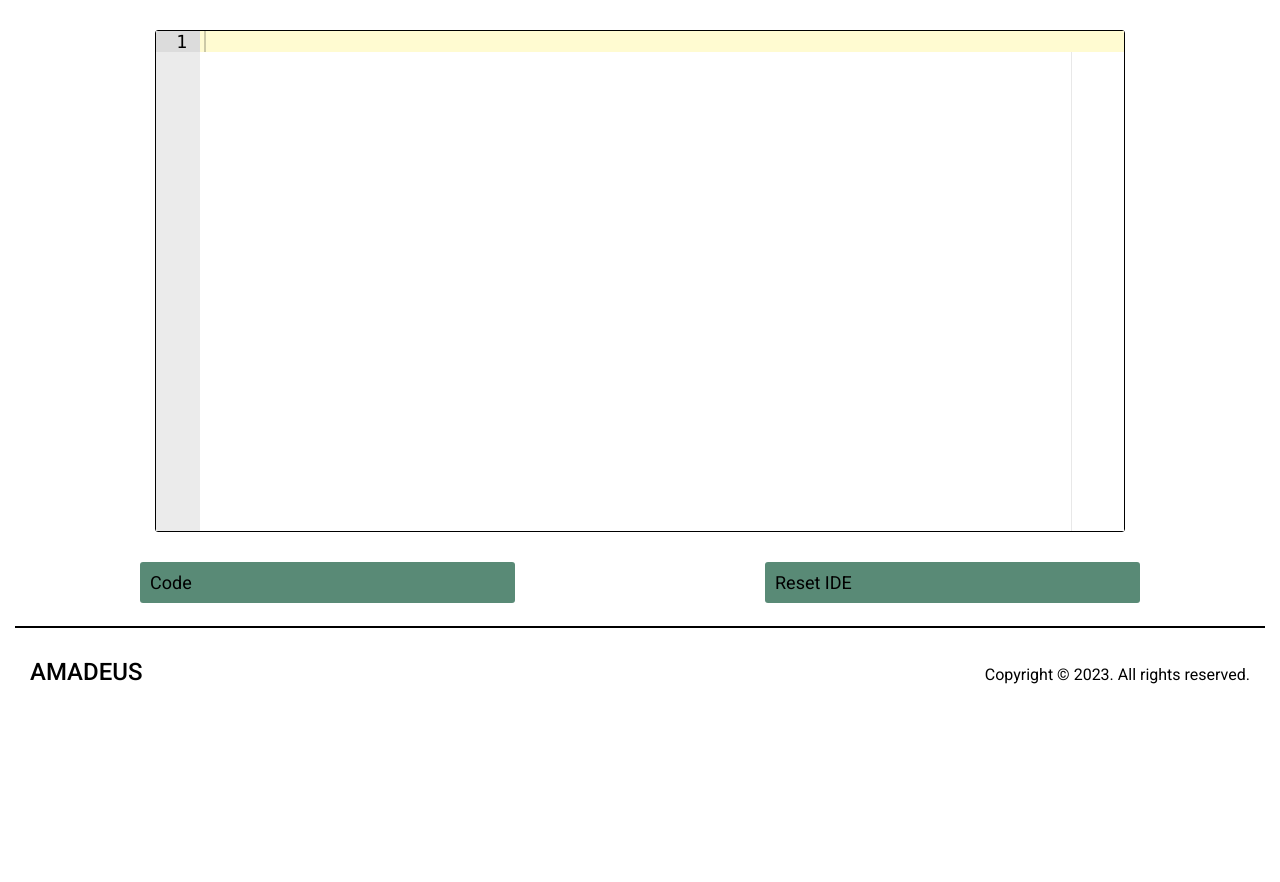
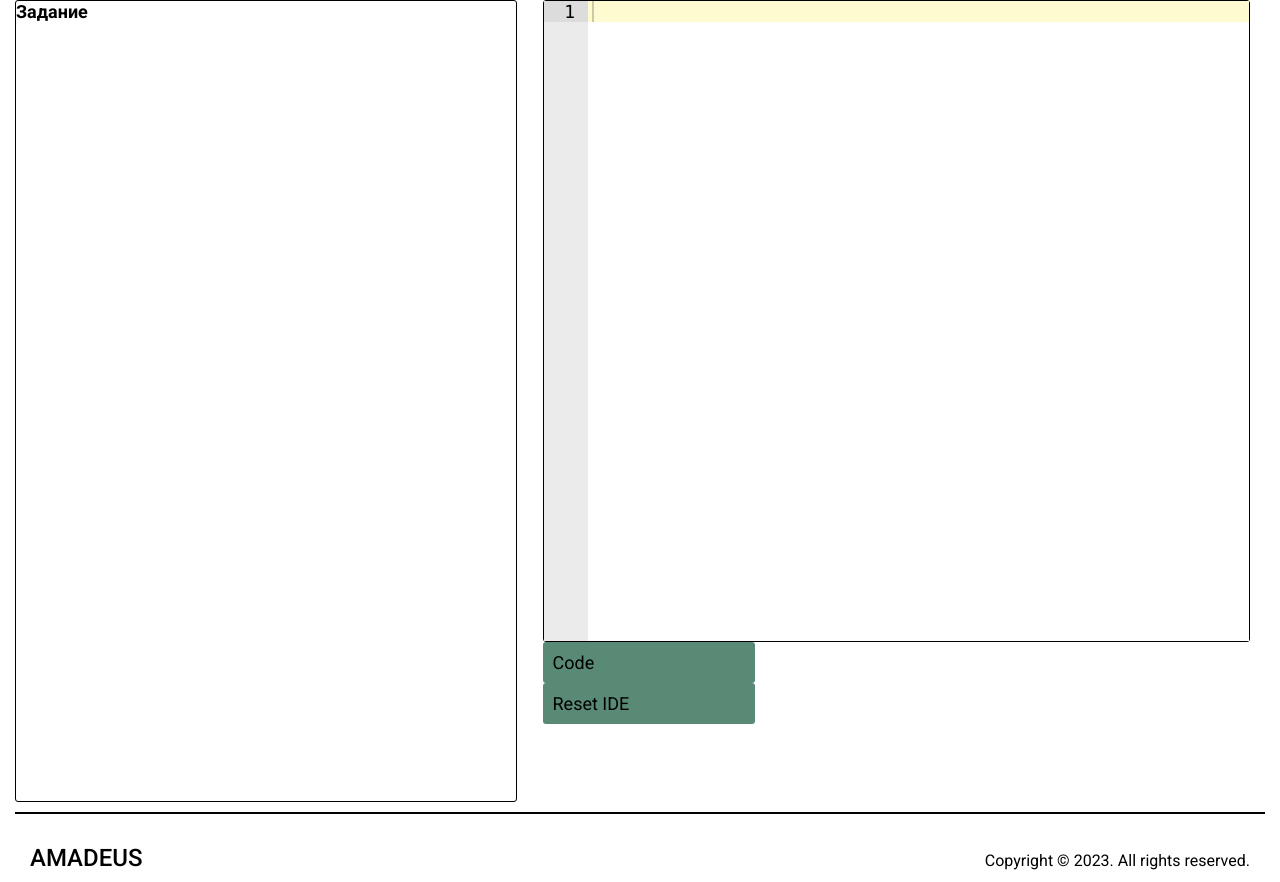
Before and after one commit to BZLOM4JOPbI/Amadeus-Courses, a Django app: page /ide.html in a window 1280 px wide. Shown: the part 104-986 px from the top of the page. Before the commit the page ends 788 px from the top, so only its background shows below. Run offline with Django 4.2, Linux system fonts and the light colour scheme; some libraries are stand-ins or nearby versions.

Commit message:
Прототип страницы с заданием

```diff
--- a/Amadeus_project/main_pages/static/main_pages/css/style.css
+++ b/Amadeus_project/main_pages/static/main_pages/css/style.css
@@ -373,15 +373,14 @@ input[type='submit']:disabled {
 .editorContainer {
     padding: 0 15px;
     box-sizing: border-box;
-    max-width: 1000px;
-    margin: 30px auto;
+    width: 59%;
 
 }
 .editorInner {
     position: relative;
     border: 1.5px solid #000;
     border-radius: 3px;
-    height: 500px;
+    height: 80vh;
 }
 .resultBtn {
     display: block;
@@ -400,6 +399,18 @@ input[type='submit']:disabled {
     box-sizing: border-box;
     background-color: rgb(89, 138, 118);
     cursor: pointer;
+}
+.courseInner > .container {
+    display: flex;
+    flex-direction: row;
+    flex-wrap: wrap;
+    justify-content: space-between;
+}
+.courseText {
+    width: 40%;
+    height: 100vh;
+    border-radius: 3px;
+    border: 1.5px solid #000;
 }
 
 
--- a/Amadeus_project/main_pages/static/main_pages/js/ide_script.js
+++ b/Amadeus_project/main_pages/static/main_pages/js/ide_script.js
@@ -1,5 +1,5 @@
 const ide = ace.edit('editor');
-
+// IDE Options
 ide.setTheme('ace/theme/clouds');
 ide.session.setMode('ace/mode/javascript');
 ide.setOptions({
@@ -7,6 +7,8 @@ ide.setOptions({
     enableBasicAutocompletion: true,
     enableLiveAutocompletion: true,
 });
+
+// Main funcional buttons
 const getCode = () => {
     return ide.getValue()
 };
--- a/Amadeus_project/main_pages/templates/main_pages/ide.html
+++ b/Amadeus_project/main_pages/templates/main_pages/ide.html
@@ -10,14 +10,20 @@ IDE
 
 {% block content %}
     <main class="mainWrap">
-        <div class="editorContainer">
-            <div class="editorInner">
-                <div id="editor"></div>
+        <div class="courseInner">
+            <div class="container">
+                <div class="courseText">
+                    <h3 class="taskTitle">Задание</h3>
+                </div>
+                <div class="editorContainer">
+                    <div class="editorInner">
+                        <div id="editor"></div>
+                    </div>
+                    <p class="resultBtn">Code</p>
+                    <p class="resetBtn">Reset IDE</p>
+
+                </div>
             </div>
-        </div>
-        <div class="container" style="display: flex; justify-content: space-around;">
-            <p class="resultBtn">Code</p>
-            <p class="resetBtn">Reset IDE</p>
         </div>
     </main>
 {% endblock %}
```
